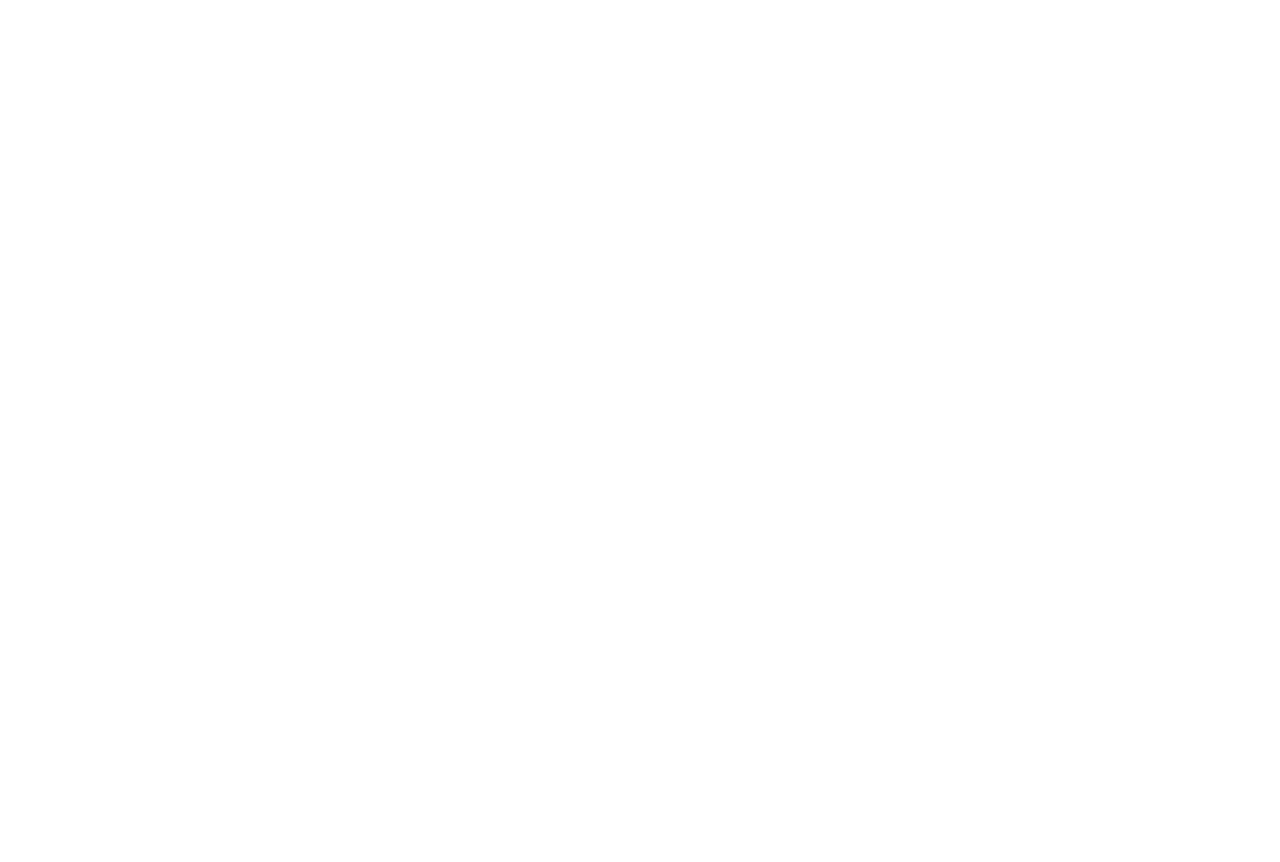
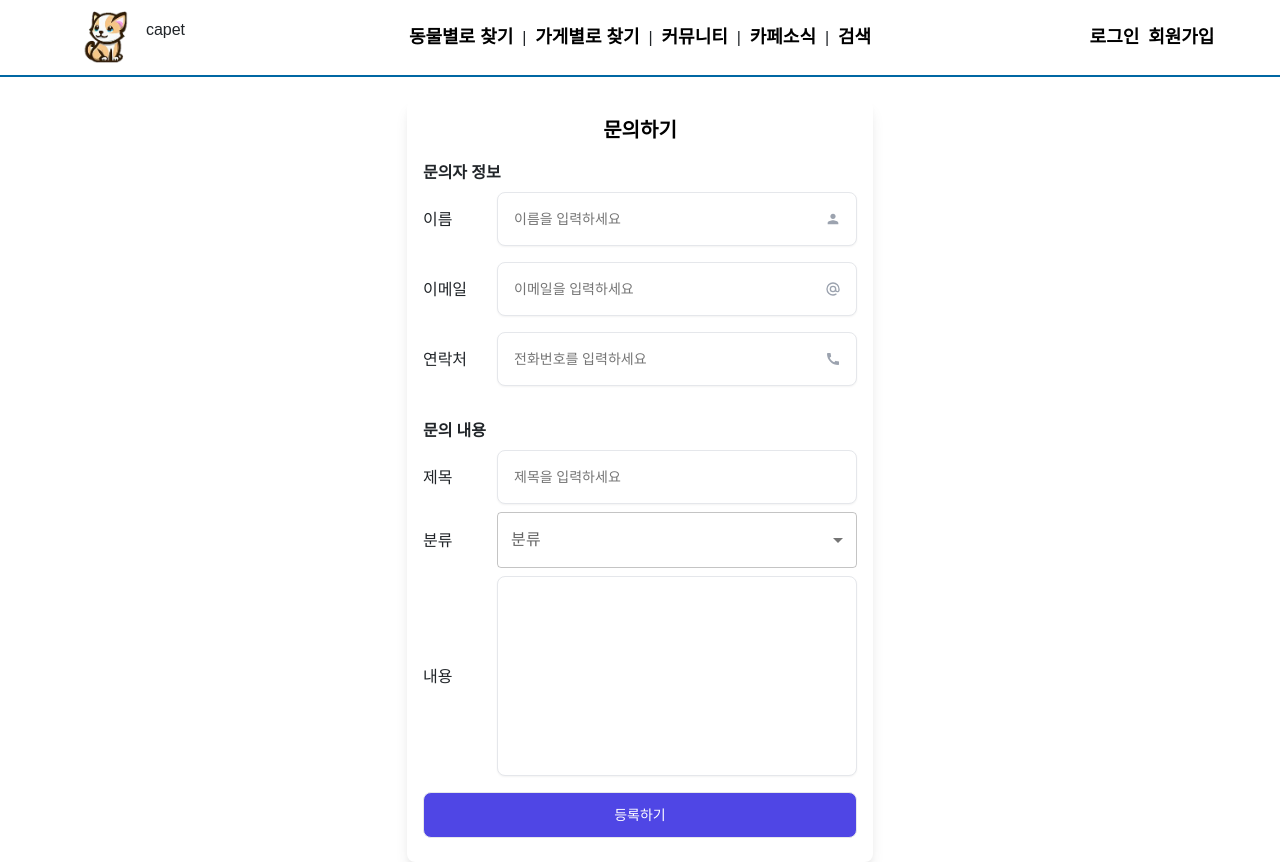
Before and after one commit to steve15963/Cafet, a React (Create React App) app in the folder frontend/: page /inquiry in a window 1280 px wide. Before the commit this address had no page. Before the commit the page ends 800 px from the top, so only its background shows below. Built offline with nearby package versions, Linux system fonts and the light colour scheme.

Commit message:
Feat: inquiry page

```diff
--- a/frontend/src/App.js
+++ b/frontend/src/App.js
@@ -10,6 +10,7 @@ import ManagePage from "./pages/ManagePage/ManagePage";
 import MyPage from "./pages/MyPage/MyPage";
 import StorePage from "./pages/StorePage/StorePage";
 import TestPage from "./pages/TestPage/TestPage";
+import InquiryPage from "./pages/InquiryPage/InquiryPage";
 
 const App = () => {
   return (
@@ -23,6 +24,7 @@ const App = () => {
         <Route path="/mypage" element={<MyPage />} />
         <Route path="/store" element={<StorePage />} />
         <Route path="/test" element={<TestPage />} />
+        <Route path="/inquiry" element={<InquiryPage />} />
       </Routes>
     </div>
   );
--- a/frontend/src/components/Footer/Footer.js
+++ b/frontend/src/components/Footer/Footer.js
@@ -12,7 +12,7 @@ const Footer = () => {
             회사소개 | 제휴제안 | 이용약관 | 개인정보처리방침 |
           </p>
           &nbsp;
-          <Link to={"/login"} className="link">
+          <Link to={"/inquiry"} className="link">
             <p className="text">문의하기</p>
           </Link>
         </div>
--- /dev/null
+++ b/frontend/src/components/InquiryForm/InquiryForm.css
@@ -0,0 +1,104 @@
+.inquiryForm {
+  padding-top: 100px;
+  display: flex;
+  flex-direction: column;
+  align-items: center;
+  justify-content: center;
+}
+.inquiryForm div {
+  display: flex;
+  flex-direction: row;
+  text-align: center;
+}
+
+.form {
+  background-color: #fff;
+  display: block;
+  padding: 1rem;
+  max-width: 60%;
+  border-radius: 0.5rem;
+  box-shadow: 0 10px 15px -3px rgba(0, 0, 0, 0.1),
+    0 4px 6px -2px rgba(0, 0, 0, 0.05);
+}
+
+.form-title {
+  font-size: 1.25rem;
+  line-height: 1.75rem;
+  font-weight: 600;
+  text-align: center;
+  color: #000;
+}
+
+.input-container {
+  position: relative;
+  display: flex;
+  justify-content: space-between;
+  align-items: center;
+}
+.input-container p {
+  margin-top: 15px;
+  margin-right: 30px;
+}
+.input-container input,
+.form button {
+  outline: none;
+  border: 1px solid #e5e7eb;
+  margin: 8px 0;
+}
+
+.input-container input {
+  background-color: #fff;
+  padding: 1rem;
+  padding-right: 3rem;
+  font-size: 0.875rem;
+  line-height: 1.25rem;
+  width: 360px;
+  border-radius: 0.5rem;
+  box-shadow: 0 1px 2px 0 rgba(0, 0, 0, 0.05);
+}
+
+.input-container span {
+  display: grid;
+  position: absolute;
+  top: 0;
+  bottom: 0;
+  right: 0;
+  padding-left: 1rem;
+  padding-right: 1rem;
+  place-content: center;
+}
+.inquiry-input {
+  min-height: 200px;
+}
+.input-container span svg {
+  color: #9ca3af;
+  width: 1rem;
+  height: 1rem;
+}
+
+.submit {
+  display: block;
+  padding-top: 0.75rem;
+  padding-bottom: 0.75rem;
+  padding-left: 1.25rem;
+  padding-right: 1.25rem;
+  background-color: #4f46e5;
+  color: #ffffff;
+  font-size: 0.875rem;
+  line-height: 1.25rem;
+  font-weight: 500;
+  width: 100%;
+  border-radius: 0.5rem;
+  text-transform: uppercase;
+}
+
+.signup-link {
+  color: #6b7280;
+  font-size: 0.875rem;
+  line-height: 1.25rem;
+  text-align: center;
+}
+
+.signup-link a {
+  text-decoration: underline;
+}
--- /dev/null
+++ b/frontend/src/components/InquiryForm/InquiryForm.js
@@ -0,0 +1,93 @@
+import React from "react";
+import "./InquiryForm.css";
+import { MdPerson, MdCall } from "react-icons/md";
+import FormControl from "@mui/material/FormControl";
+import Select from "@mui/material/Select";
+import { InputLabel, MenuItem } from "@mui/material";
+
+const InquiryForm = () => {
+  const [category, setCategory] = React.useState("");
+
+  const handleChange = (event) => {
+    setCategory(event.target.value);
+  };
+  const handleSubmit = (e) => {
+    alert("문의사항이 등록되었습니다.");
+    e.preventDefault();
+  };
+  return (
+    <div className="inquiryForm">
+      <form className="form">
+        <p className="form-title">문의하기</p>
+        <b>문의자 정보</b>
+        <div className="input-container">
+          <p>이름</p>
+          <input placeholder="이름을 입력하세요" type="text" />
+          <span>
+            <MdPerson />
+          </span>
+        </div>
+        <div className="input-container">
+          <p>이메일</p>
+          <input placeholder="이메일을 입력하세요" type="email" />
+          <span>
+            <svg
+              stroke="currentColor"
+              viewBox="0 0 24 24"
+              fill="none"
+              xmlns="http://www.w3.org/2000/svg"
+            >
+              <path
+                d="M16 12a4 4 0 10-8 0 4 4 0 008 0zm0 0v1.5a2.5 2.5 0 005 0V12a9 9 0 10-9 9m4.5-1.206a8.959 8.959 0 01-4.5 1.207"
+                stroke-width="2"
+                stroke-linejoin="round"
+                stroke-linecap="round"
+              ></path>
+            </svg>
+          </span>
+        </div>
+        <div className="input-container">
+          <p>연락처</p>
+          <input placeholder="전화번호를 입력하세요" type="text" />
+          <span>
+            <MdCall />
+          </span>
+        </div>
+        <br />
+        <b>문의 내용</b>
+        <div className="input-container">
+          <p>제목</p>
+          <input placeholder="제목을 입력하세요" type="text" />
+        </div>
+        <div className="input-container">
+          <p>분류</p>
+          <FormControl sx={{ width: 360 }}>
+            <InputLabel id="select-label">분류</InputLabel>
+            <Select
+              labelId="select-label"
+              id="simple-select"
+              value={category}
+              label="분류를 선택하세요"
+              onChange={handleChange}
+              fullWidth={true}
+            >
+              <MenuItem value="사이트 개선">사이트 개선</MenuItem>
+              <MenuItem value="오류 제보">오류 제보</MenuItem>
+              <MenuItem value="사용자 신고">사용자 신고</MenuItem>
+              <MenuItem value="기타 개선">기타 개선</MenuItem>
+            </Select>
+          </FormControl>
+        </div>
+        <div class="input-container">
+          <p>내용</p>
+          <input type="text" className="inquiry-input" />
+        </div>
+        <button class="submit" onClick={handleSubmit}>
+          등록하기
+        </button>
+      </form>
+    </div>
+  );
+};
+
+export default InquiryForm;
--- /dev/null
+++ b/frontend/src/pages/InquiryPage/InquiryPage.js
@@ -0,0 +1,14 @@
+import React from "react";
+import InquiryForm from "../../components/InquiryForm/InquiryForm";
+import Header from "../../components/Header/Header";
+
+const InquiryPage = () => {
+  return (
+    <div>
+      <Header />
+      <InquiryForm />
+    </div>
+  );
+};
+
+export default InquiryPage;
```
Also changed, not shown: frontend/src/pages/InquiryPage/InquiryPage.css (added).
